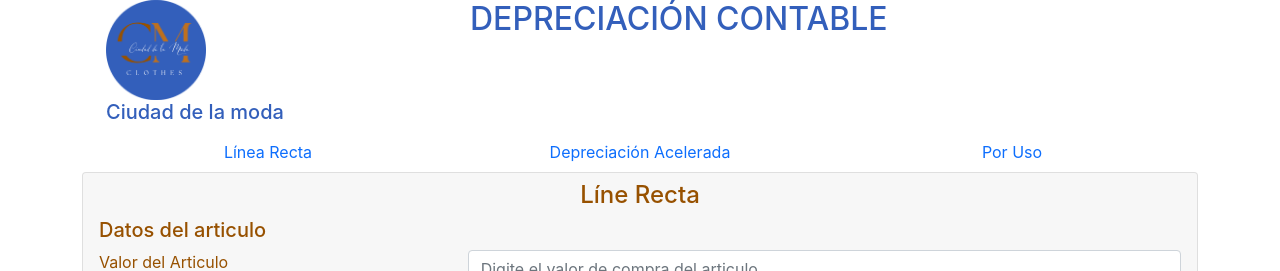
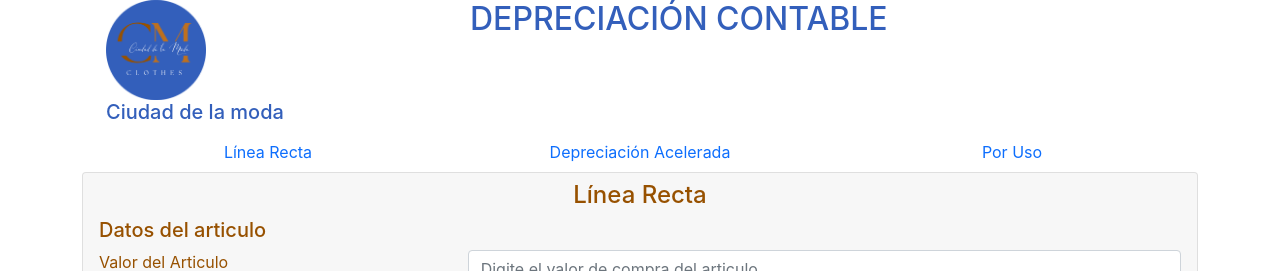
Before and after one commit to ivonne-duran/ciudadModa, a React (Create React App) app: page / in a window 1280 px wide. Shown: the top 271 px of the page. Built offline with nearby package versions, Linux system fonts and the light colour scheme.

Commit message:
Agregando gh-pages

```diff
--- a/package.json
+++ b/package.json
@@ -15,6 +15,8 @@
     "web-vitals": "^2.1.4"
   },
   "scripts": {
+    "predeploy" : "npm run build",
+    "deploy" : "gh-pages -d build",
     "start": "react-scripts start",
     "build": "react-scripts build",
     "test": "react-scripts test",
@@ -37,5 +39,8 @@
       "last 1 firefox version",
       "last 1 safari version"
     ]
+  },
+  "devDependencies": {
+    "gh-pages": "^6.0.0"
   }
 }
--- a/src/componentes/LineaRecta/LineaRecta.js
+++ b/src/componentes/LineaRecta/LineaRecta.js
@@ -32,7 +32,7 @@ const LineaRecta = () => {
                         <CardHeader>
                             <Row>
                                 <Col>
-                                    <h4 className="color-naranja" style={{textAlign:"center"}}>Líne Recta</h4>
+                                    <h4 className="color-naranja" style={{textAlign:"center"}}>Línea Recta</h4>
                                 </Col>
                             </Row>
                             <Row>
```
Also changed, not shown: 1 other file (tests, documents, lock files or other folders).
